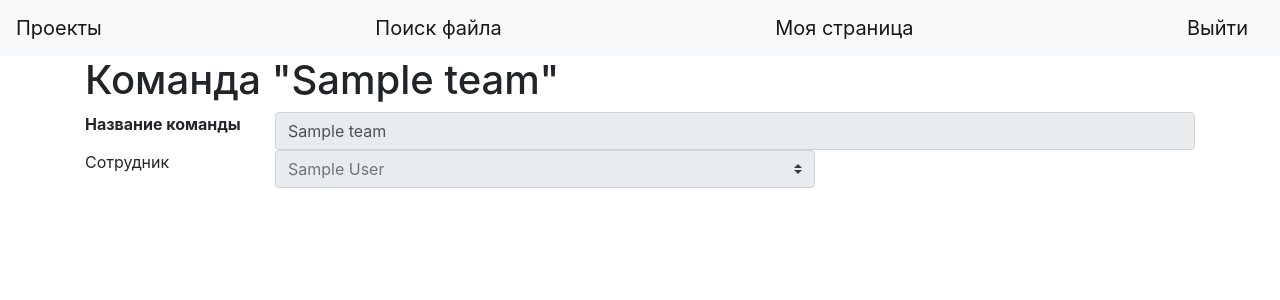
After one commit to Innlock/animation_studio, a Flask app: page /team/1 in a window 1280 px wide. The commit adds this page. Shown: the top 300 px of the page. Run offline with Flask 2, Linux system fonts and the light colour scheme; a user stored in the database is signed in; tables that the repository leaves empty hold one stand-in row (values such as "Sample post"); some libraries are stand-ins or nearby versions.

Commit message:
Show team members

```diff
--- a/animation_studio_app/routes.py
+++ b/animation_studio_app/routes.py
@@ -2,7 +2,7 @@ import os.path
 
 from flask import render_template, request, redirect, flash, url_for, send_from_directory
 from flask_login import login_user, login_required, logout_user, current_user
-from sqlalchemy import update, and_
+from sqlalchemy import update, and_, or_
 from werkzeug.security import check_password_hash, generate_password_hash
 from werkzeug.utils import secure_filename
 
@@ -46,7 +46,7 @@ def query_with_filters(args):
     print(pr, team, empl)
     files = db.session.query(Files, Projects, Employees, ProjectsTeams). \
         join(Projects, Projects.id_project == Files.id_project). \
-        join(Employees, Employees.id_employee == Files.id_employee).\
+        join(Employees, Employees.id_employee == Files.id_employee). \
         join(ProjectsTeams, Files.id_project == ProjectsTeams.id_project)
 
     match len(args):
@@ -67,7 +67,7 @@ def query_with_filters(args):
                 print(selected_files)
             elif empl == 'Не выбрано':
                 selected_files = files.filter(and_(
-                    Projects.name == pr,ProjectsTeams.id_team == team.split(' ')[0])). \
+                    Projects.name == pr, ProjectsTeams.id_team == team.split(' ')[0])). \
                     group_by(Files.id_file).all()
         case 1:
             if pr != 'Не выбрано':
@@ -136,12 +136,27 @@ def create_team():
             for empl in form_employees:
                 new_team_employee = TeamsEmployees()
                 new_team_employee.id_team = new_team_id
-                new_team_employee.id_employee = db.session.query(Employees).\
+                new_team_employee.id_employee = db.session.query(Employees). \
                     filter(Employees.full_name == empl).first().id_employee
                 new_team_employee.position = "-"
                 db.session.add(new_team_employee)
             db.session.commit()
     return render_template('create_team.html', user_logged=user_logged, employees=employees, user=current_user_info)
+
+
+@app.route('/team/<int:id_team>', methods=['GET', 'POST'])
+@login_required
+def show_team(id_team):
+    user_id = get_current_id()
+    user_logged = user_id is not None
+    employees = db.session.query(Employees).filter(Employees.id_employee != user_id).all()
+    current_user_info = db.session.query(Employees).filter(Employees.id_employee == user_id).one()
+    team = db.session.query(Teams, Employees, TeamsEmployees). \
+        join(TeamsEmployees, TeamsEmployees.id_team == Teams.id_team). \
+        join(Employees,
+             (Employees.id_employee == Teams.leader) | (Employees.id_employee == TeamsEmployees.id_employee)). \
+        filter(Teams.id_team == id_team).group_by(Teams.id_team, Employees.id_employee).all()
+    return render_template('team.html', user_logged=user_logged, employees=employees, user=current_user_info, team=team)
 
 
 def allowed_file(filename):
@@ -286,41 +301,42 @@ def show_user_page():
 
 @app.route('/login', methods=['GET', 'POST'])
 def show_login_page():
-    login = request.form.get('login')
-    password = request.form.get('password')
-    if login and password:
-        user = Employees.query.filter_by(full_name=login).first()
-        if user and user.password == password:  # if user and check_password_hash(user.password, password):
-            login_user(user)
-            next_page = request.args.get('next')
-            if next_page:
-                return redirect(next_page)
-            return redirect(url_for('show_main_page'))
+    if request.method == 'POST':
+        login = request.form.get('login')
+        password = request.form.get('password')
+        if login and password:
+            user = Employees.query.filter_by(full_name=login).first()
+            if user and user.password == password:  # if user and check_password_hash(user.password, password):
+                login_user(user)
+                next_page = request.args.get('next')
+                if next_page:
+                    return redirect(next_page)
+                return redirect(url_for('show_main_page'))
+            else:
+                flash('Введите корректные логин и пароль')
         else:
-            flash('Введите корректные логин и пароль')
-    else:
-        flash('Введите логин и пароль')
+            flash('Введите логин и пароль')
     return render_template('login.html')
 
 
 @app.route('/register', methods=['GET', 'POST'])
 def register():
-    login = request.form.get('login')
-    password = request.form.get('password')
-    password2 = request.form.get('password2')
     if request.method == 'POST':
-        if not (login or password or password2):
-            flash('Заполните все поля')
-        elif password != password2:
-            flash('Пароли не совпадают')
-        else:
-            # hash_pwd = generate_password_hash(password)
-            # new_user = Employees(full_name=login, password=hash_pwd)
-            new_user = Employees(login, password)
-            db.session.add(new_user)
-            db.session.commit()
-
-            return redirect(url_for('login_page'))
+        login = request.form.get('login')
+        password = request.form.get('password')
+        password2 = request.form.get('password2')
+        if request.method == 'POST':
+            if not (login or password or password2):
+                flash('Заполните все поля')
+            elif password != password2:
+                flash('Пароли не совпадают')
+            else:
+                # hash_pwd = generate_password_hash(password)
+                # new_user = Employees(full_name=login, password=hash_pwd)
+                new_user = Employees(login, password)
+                db.session.add(new_user)
+                db.session.commit()
+                return redirect("/login")
     return render_template('register.html')
 
 
--- a/animation_studio_app/templates/login.html
+++ b/animation_studio_app/templates/login.html
@@ -41,7 +41,7 @@
 
   <!-- Register buttons -->
   <div class="text-center">
-    <p>Нет аккаунта? <a href="{{ url_for('register') }}">Зарегистироваться</a></p>
+    <p>Нет аккаунта? <a href="/register">Зарегистироваться</a></p>
 
   </div>
 </form>
--- a/animation_studio_app/templates/register.html
+++ b/animation_studio_app/templates/register.html
@@ -37,13 +37,11 @@
         <div class="form-outline mb-4">
             <label class="form-label" for="form2Example2">Пароль</label>
             <input input type="password" name="password" id="form2Example2" class="form-control" placeholder="123"/>
-
         </div>
 
         <div class="form-outline mb-4">
             <label class="form-label" for="form2Example2">Повторите пароль</label>
-            <input input type="password2" name="password" id="form2Example3" class="form-control" placeholder="123"/>
-
+            <input input type="password" name="password2" id="form2Example3" class="form-control" placeholder="123"/>
         </div>
 
         <!-- Submit button -->
@@ -51,7 +49,7 @@
 
         <!-- Register buttons -->
         <div class="text-center">
-            <a href="{{ url_for('login_page') }}">Войти</a>
+            <a href="/login">Войти</a>
 
         </div>
     </form>
--- /dev/null
+++ b/animation_studio_app/templates/team.html
@@ -0,0 +1,35 @@
+{% extends 'base.html' %}
+
+{% block content %}
+<h1>{% block title %} Команда "{{team[0]['Teams'].name}}" {% endblock %}</h1>
+
+<div class="form-group">
+    <form method="post" enctype=multipart/form-data>
+        <div id="InputsWrapper">
+            <div class="row">
+                <div class="col-md-2"><b>Название команды</b></div>
+                <div class="col-md-10">
+                    <input type="text" name="name" value="{{team[0]['Teams'].name}}" class="form-control colortext" disabled/>
+                </div>
+            </div>
+            {% for empl in team %}
+            <div class="row">
+                <div class="col-md-2">Сотрудник</div>
+                <div class="col-md-6">
+                    <select input class="form-control colortext custom-select" id="inputGroupSelect01" name="employee" disabled>
+                            <option selected>{{empl['Employees'].full_name}}</option>
+                            {% for empl1 in employees %}
+                            <option>{{empl1.full_name}}</option>
+                            {% endfor %}
+                    </select>
+                </div>
+            </div>
+            {% endfor %}
+        </div>
+        <br/>
+        <link rel="stylesheet" href="https://maxcdn.bootstrapcdn.com/font-awesome/4.5.0/css/font-awesome.min.css">
+
+    </form>
+
+</div>
+{% endblock %}
--- a/animation_studio_app/templates/user_page.html
+++ b/animation_studio_app/templates/user_page.html
@@ -9,9 +9,9 @@
     <a style="background-color:#596f9a; border-color:#596f9a; " class="btn btn-primary" href="/create_team"
        role="button">Создать новую команду</a>
     {% for team in teams %}
-    <li style="background-color:#7a8cbe; color: white" class="list-group-item">{{ "№"+team['Teams'].id_team|string + " -
+    <a style="background-color:#7a8cbe; color: white" class="list-group-item" href="/team/{{team['Teams'].id_team}}">{{ "№"+team['Teams'].id_team|string + " -
         " + team['Teams'].name }}
-    </li>
+    </a>
     {% endfor %}
 </ul>
 <hr>
```
